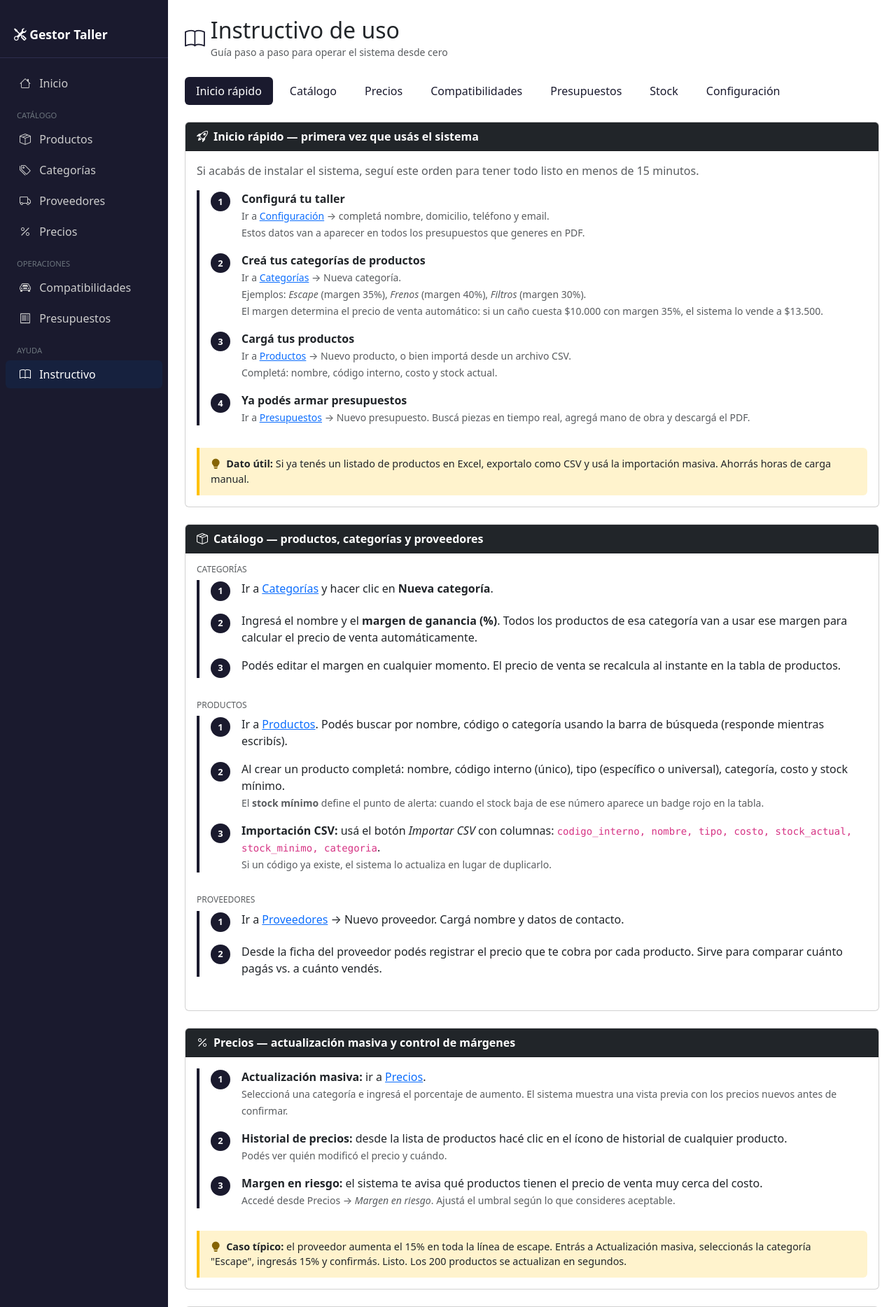
After one commit to EHumano/gestorStock, a Django app: page /instructivo/ in a window 1280 px wide. The commit adds this page. Shown: the top 1868 px of the page at 70% size. Run offline with Django 5.2, Linux system fonts and the light colour scheme; the visitor is signed in with stand-in values (Sample User, id 1).

Commit message:
Agrega instructivo de uso con navegación en sidebar
Nueva vista /instructivo/ con guía paso a paso de todas las
funcionalidades: inicio rápido, catálogo, precios, compatibilidades,
presupuestos, stock y configuración. Link en el sidebar bajo sección Ayuda.

Co-Authored-By: Claude Sonnet 4.6 <noreply@anthropic.com>

```diff
--- a/core/views.py
+++ b/core/views.py
@@ -24,6 +24,11 @@ class TallerConfigForm(forms.ModelForm):
 
 
 @login_required
+def instructivo(request):
+    return render(request, 'core/instructivo.html')
+
+
+@login_required
 def taller_config(request):
     config = TallerConfig.get()
     form = TallerConfigForm(request.POST or None, instance=config)
--- a/gestor/urls.py
+++ b/gestor/urls.py
@@ -9,6 +9,7 @@ urlpatterns = [
     path('logout/', auth_views.LogoutView.as_view(), name='logout'),
     path('', core_views.inicio, name='inicio'),
     path('configuracion/', core_views.taller_config, name='configuracion'),
+    path('instructivo/', core_views.instructivo, name='instructivo'),
     path('catalogo/', include('catalogo.urls')),
     path('compatibilidades/', include('compatibilidades.urls')),
     path('cotizacion/', include('cotizacion.urls')),
--- a/templates/base.html
+++ b/templates/base.html
@@ -87,6 +87,14 @@
             <i class="bi bi-receipt"></i> Presupuestos
           </a>
         </li>
+        <li class="nav-item mt-2">
+          <small class="text-secondary px-3 text-uppercase" style="font-size:.7rem">Ayuda</small>
+        </li>
+        <li class="nav-item">
+          <a class="nav-link {% block nav_instructivo %}{% endblock %}" href="/instructivo/">
+            <i class="bi bi-book"></i> Instructivo
+          </a>
+        </li>
       </ul>
       <div class="mt-auto px-3 pt-3 border-top border-secondary">
         <a href="/configuracion/" class="nav-link {% block nav_config %}{% endblock %} mb-2 px-0">
--- /dev/null
+++ b/templates/core/instructivo.html
@@ -0,0 +1,383 @@
+{% extends "base.html" %}
+{% block title %}Instructivo — Gestor Taller{% endblock %}
+{% block nav_instructivo %}active{% endblock %}
+
+{% block extra_head %}
+<style>
+  .instructivo-section {
+    border-left: 4px solid #1a1a2e;
+    padding-left: 1rem;
+    margin-bottom: 2rem;
+  }
+  .step {
+    display: flex;
+    gap: 1rem;
+    margin-bottom: 1rem;
+    align-items: flex-start;
+  }
+  .step-num {
+    background: #1a1a2e;
+    color: #fff;
+    border-radius: 50%;
+    width: 28px;
+    height: 28px;
+    display: flex;
+    align-items: center;
+    justify-content: center;
+    font-size: .8rem;
+    font-weight: bold;
+    flex-shrink: 0;
+    margin-top: 2px;
+  }
+  .tip-box {
+    background: #fff3cd;
+    border-left: 4px solid #ffc107;
+    padding: .75rem 1rem;
+    border-radius: 0 .375rem .375rem 0;
+    font-size: .9rem;
+    margin-top: .75rem;
+  }
+  .tip-box i { color: #856404; }
+  .section-icon {
+    font-size: 1.4rem;
+    color: #1a1a2e;
+    margin-right: .5rem;
+  }
+  .badge-estado {
+    font-size: .75rem;
+    padding: 3px 10px;
+    border-radius: 12px;
+    font-weight: 600;
+  }
+  .nav-pills .nav-link { color: #1a1a2e; }
+  .nav-pills .nav-link.active { background-color: #1a1a2e; }
+</style>
+{% endblock %}
+
+{% block content %}
+<div class="d-flex align-items-center mb-4">
+  <i class="bi bi-book section-icon" style="font-size:1.8rem"></i>
+  <div>
+    <h2 class="mb-0">Instructivo de uso</h2>
+    <small class="text-muted">Guía paso a paso para operar el sistema desde cero</small>
+  </div>
+</div>
+
+<!-- Índice de navegación -->
+<ul class="nav nav-pills flex-wrap gap-2 mb-4" id="instructivo-tabs">
+  <li class="nav-item"><a class="nav-link active" href="#inicio-rapido">Inicio rápido</a></li>
+  <li class="nav-item"><a class="nav-link" href="#catalogo">Catálogo</a></li>
+  <li class="nav-item"><a class="nav-link" href="#precios">Precios</a></li>
+  <li class="nav-item"><a class="nav-link" href="#compatibilidades">Compatibilidades</a></li>
+  <li class="nav-item"><a class="nav-link" href="#presupuestos">Presupuestos</a></li>
+  <li class="nav-item"><a class="nav-link" href="#stock">Stock</a></li>
+  <li class="nav-item"><a class="nav-link" href="#configuracion-sec">Configuración</a></li>
+</ul>
+
+<div class="row g-4">
+  <div class="col-12">
+
+    <!-- INICIO RÁPIDO -->
+    <div id="inicio-rapido" class="card mb-4">
+      <div class="card-header bg-dark text-white d-flex align-items-center gap-2">
+        <i class="bi bi-rocket-takeoff"></i>
+        <strong>Inicio rápido — primera vez que usás el sistema</strong>
+      </div>
+      <div class="card-body">
+        <p class="text-muted mb-3">Si acabás de instalar el sistema, seguí este orden para tener todo listo en menos de 15 minutos.</p>
+        <div class="instructivo-section">
+          <div class="step">
+            <div class="step-num">1</div>
+            <div>
+              <strong>Configurá tu taller</strong><br>
+              <span class="text-muted small">Ir a <a href="/configuracion/">Configuración</a> → completá nombre, domicilio, teléfono y email.<br>
+              Estos datos van a aparecer en todos los presupuestos que generes en PDF.</span>
+            </div>
+          </div>
+          <div class="step">
+            <div class="step-num">2</div>
+            <div>
+              <strong>Creá tus categorías de productos</strong><br>
+              <span class="text-muted small">Ir a <a href="/catalogo/categorias/">Categorías</a> → Nueva categoría.<br>
+              Ejemplos: <em>Escape</em> (margen 35%), <em>Frenos</em> (margen 40%), <em>Filtros</em> (margen 30%).<br>
+              El margen determina el precio de venta automático: si un caño cuesta $10.000 con margen 35%, el sistema lo vende a $13.500.</span>
+            </div>
+          </div>
+          <div class="step">
+            <div class="step-num">3</div>
+            <div>
+              <strong>Cargá tus productos</strong><br>
+              <span class="text-muted small">Ir a <a href="/catalogo/productos/">Productos</a> → Nuevo producto, o bien importá desde un archivo CSV.<br>
+              Completá: nombre, código interno, costo y stock actual.</span>
+            </div>
+          </div>
+          <div class="step">
+            <div class="step-num">4</div>
+            <div>
+              <strong>Ya podés armar presupuestos</strong><br>
+              <span class="text-muted small">Ir a <a href="/cotizacion/">Presupuestos</a> → Nuevo presupuesto. Buscá piezas en tiempo real, agregá mano de obra y descargá el PDF.</span>
+            </div>
+          </div>
+        </div>
+        <div class="tip-box">
+          <i class="bi bi-lightbulb-fill me-1"></i>
+          <strong>Dato útil:</strong> Si ya tenés un listado de productos en Excel, exportalo como CSV y usá la importación masiva. Ahorrás horas de carga manual.
+        </div>
+      </div>
+    </div>
+
+    <!-- CATÁLOGO -->
+    <div id="catalogo" class="card mb-4">
+      <div class="card-header bg-dark text-white d-flex align-items-center gap-2">
+        <i class="bi bi-box-seam"></i>
+        <strong>Catálogo — productos, categorías y proveedores</strong>
+      </div>
+      <div class="card-body">
+
+        <h6 class="text-uppercase text-muted mb-2" style="font-size:.75rem">Categorías</h6>
+        <div class="instructivo-section">
+          <div class="step">
+            <div class="step-num">1</div>
+            <div>Ir a <a href="/catalogo/categorias/">Categorías</a> y hacer clic en <strong>Nueva categoría</strong>.</div>
+          </div>
+          <div class="step">
+            <div class="step-num">2</div>
+            <div>Ingresá el nombre y el <strong>margen de ganancia (%)</strong>. Todos los productos de esa categoría van a usar ese margen para calcular el precio de venta automáticamente.</div>
+          </div>
+          <div class="step">
+            <div class="step-num">3</div>
+            <div>Podés editar el margen en cualquier momento. El precio de venta se recalcula al instante en la tabla de productos.</div>
+          </div>
+        </div>
+
+        <h6 class="text-uppercase text-muted mb-2 mt-3" style="font-size:.75rem">Productos</h6>
+        <div class="instructivo-section">
+          <div class="step">
+            <div class="step-num">1</div>
+            <div>Ir a <a href="/catalogo/productos/">Productos</a>. Podés buscar por nombre, código o categoría usando la barra de búsqueda (responde mientras escribís).</div>
+          </div>
+          <div class="step">
+            <div class="step-num">2</div>
+            <div>Al crear un producto completá: nombre, código interno (único), tipo (específico o universal), categoría, costo y stock mínimo.<br>
+            <span class="text-muted small">El <strong>stock mínimo</strong> define el punto de alerta: cuando el stock baja de ese número aparece un badge rojo en la tabla.</span></div>
+          </div>
+          <div class="step">
+            <div class="step-num">3</div>
+            <div><strong>Importación CSV:</strong> usá el botón <em>Importar CSV</em> con columnas: <code>codigo_interno, nombre, tipo, costo, stock_actual, stock_minimo, categoria</code>.<br>
+            <span class="text-muted small">Si un código ya existe, el sistema lo actualiza en lugar de duplicarlo.</span></div>
+          </div>
+        </div>
+
+        <h6 class="text-uppercase text-muted mb-2 mt-3" style="font-size:.75rem">Proveedores</h6>
+        <div class="instructivo-section">
+          <div class="step">
+            <div class="step-num">1</div>
+            <div>Ir a <a href="/catalogo/proveedores/">Proveedores</a> → Nuevo proveedor. Cargá nombre y datos de contacto.</div>
+          </div>
+          <div class="step">
+            <div class="step-num">2</div>
+            <div>Desde la ficha del proveedor podés registrar el precio que te cobra por cada producto. Sirve para comparar cuánto pagás vs. a cuánto vendés.</div>
+          </div>
+        </div>
+      </div>
+    </div>
+
+    <!-- PRECIOS -->
+    <div id="precios" class="card mb-4">
+      <div class="card-header bg-dark text-white d-flex align-items-center gap-2">
+        <i class="bi bi-percent"></i>
+        <strong>Precios — actualización masiva y control de márgenes</strong>
+      </div>
+      <div class="card-body">
+        <div class="instructivo-section">
+          <div class="step">
+            <div class="step-num">1</div>
+            <div>
+              <strong>Actualización masiva:</strong> ir a <a href="/catalogo/precios/actualizacion-masiva/">Precios</a>.<br>
+              <span class="text-muted small">Seleccioná una categoría e ingresá el porcentaje de aumento. El sistema muestra una vista previa con los precios nuevos antes de confirmar.</span>
+            </div>
+          </div>
+          <div class="step">
+            <div class="step-num">2</div>
+            <div>
+              <strong>Historial de precios:</strong> desde la lista de productos hacé clic en el ícono de historial de cualquier producto.<br>
+              <span class="text-muted small">Podés ver quién modificó el precio y cuándo.</span>
+            </div>
+          </div>
+          <div class="step">
+            <div class="step-num">3</div>
+            <div>
+              <strong>Margen en riesgo:</strong> el sistema te avisa qué productos tienen el precio de venta muy cerca del costo.<br>
+              <span class="text-muted small">Accedé desde Precios → <em>Margen en riesgo</em>. Ajustá el umbral según lo que consideres aceptable.</span>
+            </div>
+          </div>
+        </div>
+        <div class="tip-box">
+          <i class="bi bi-lightbulb-fill me-1"></i>
+          <strong>Caso típico:</strong> el proveedor aumenta el 15% en toda la línea de escape. Entrás a Actualización masiva, seleccionás la categoría "Escape", ingresás 15% y confirmás. Listo. Los 200 productos se actualizan en segundos.
+        </div>
+      </div>
+    </div>
+
+    <!-- COMPATIBILIDADES -->
+    <div id="compatibilidades" class="card mb-4">
+      <div class="card-header bg-dark text-white d-flex align-items-center gap-2">
+        <i class="bi bi-car-front"></i>
+        <strong>Compatibilidades — qué piezas van con qué auto</strong>
+      </div>
+      <div class="card-body">
+        <div class="instructivo-section">
+          <div class="step">
+            <div class="step-num">1</div>
+            <div>
+              <strong>Crear un vehículo:</strong> ir a <a href="/compatibilidades/vehiculos/">Compatibilidades → Vehículos</a> → Nuevo vehículo.<br>
+              <span class="text-muted small">Ingresá marca, modelo y año. Ejemplo: Ford / Ka / 2015.</span>
+            </div>
+          </div>
+          <div class="step">
+            <div class="step-num">2</div>
+            <div>
+              <strong>Vincular un producto:</strong> desde la lista de vehículos hacé clic en el vehículo → Agregar compatibilidad → seleccioná el producto y opcionalmente una nota (ej. "solo versión con motor 1.0").</div>
+          </div>
+          <div class="step">
+            <div class="step-num">3</div>
+            <div>
+              <strong>Buscar compatibilidades:</strong> ir a <a href="/compatibilidades/">Compatibilidades</a>.<br>
+              <span class="text-muted small">Escribí marca, modelo o año y el sistema filtra en tiempo real todos los productos compatibles. Un empleado puede responder al cliente sin preguntarle al dueño.</span>
+            </div>
+          </div>
+        </div>
+        <div class="tip-box">
+          <i class="bi bi-lightbulb-fill me-1"></i>
+          <strong>Tip:</strong> Cargá las compatibilidades a medida que hacés trabajos reales. En poco tiempo tenés una base de datos propia de tu taller.
+        </div>
+      </div>
+    </div>
+
+    <!-- PRESUPUESTOS -->
+    <div id="presupuestos" class="card mb-4">
+      <div class="card-header bg-dark text-white d-flex align-items-center gap-2">
+        <i class="bi bi-receipt"></i>
+        <strong>Presupuestos — flujo completo de cotización</strong>
+      </div>
+      <div class="card-body">
+        <div class="instructivo-section">
+          <div class="step">
+            <div class="step-num">1</div>
+            <div>
+              Ir a <a href="/cotizacion/">Presupuestos</a> → <strong>Nuevo presupuesto</strong>.<br>
+              <span class="text-muted small">Ingresá el nombre del cliente y guardá. El presupuesto empieza en estado <span class="badge bg-secondary badge-estado">Borrador</span>.</span>
+            </div>
+          </div>
+          <div class="step">
+            <div class="step-num">2</div>
+            <div>
+              <strong>Buscar y agregar piezas:</strong> escribí el nombre o código en el buscador. Los resultados aparecen mientras escribís.<br>
+              <span class="text-muted small">Ajustá la cantidad y hacé clic en <em>+</em>. El total se actualiza al instante sin recargar la página.</span>
+            </div>
+          </div>
+          <div class="step">
+            <div class="step-num">3</div>
+            <div>
+              <strong>Mano de obra:</strong> ingresá el importe en el campo correspondiente. Se suma al total automáticamente.
+            </div>
+          </div>
+          <div class="step">
+            <div class="step-num">4</div>
+            <div>
+              <strong>Descargar PDF:</strong> hacé clic en <em>Descargar PDF</em> para generar el presupuesto con membrete del taller listo para imprimir o enviar por WhatsApp.
+            </div>
+          </div>
+          <div class="step">
+            <div class="step-num">5</div>
+            <div>
+              <strong>Confirmar trabajo:</strong> cuando el cliente acepta, cambiá el estado a <span class="badge badge-estado" style="background:#d1e7dd;color:#0a5e3c">Aceptado</span>.<br>
+              <span class="text-muted small">El sistema descuenta automáticamente el stock de cada pieza usada. Si no hay stock suficiente, te avisa antes de confirmar.</span>
+            </div>
+          </div>
+          <div class="step">
+            <div class="step-num">6</div>
+            <div>
+              Si el cliente no acepta, cambiá el estado a <span class="badge badge-estado" style="background:#f8d7da;color:#842029">Rechazado</span>. El stock no se descuenta.
+            </div>
+          </div>
+        </div>
+        <div class="tip-box">
+          <i class="bi bi-lightbulb-fill me-1"></i>
+          <strong>Importante:</strong> el precio que queda en el presupuesto es el del momento en que agregaste la pieza. Si después actualizás el costo, el presupuesto existente no cambia.
+        </div>
+      </div>
+    </div>
+
+    <!-- STOCK -->
+    <div id="stock" class="card mb-4">
+      <div class="card-header bg-dark text-white d-flex align-items-center gap-2">
+        <i class="bi bi-archive"></i>
+        <strong>Control de stock</strong>
+      </div>
+      <div class="card-body">
+        <div class="instructivo-section">
+          <div class="step">
+            <div class="step-num">1</div>
+            <div>
+              <strong>Alerta de stock bajo:</strong> en la lista de productos, los artículos con stock igual o menor al mínimo aparecen con un badge <span class="badge bg-danger" style="font-size:.7rem">Stock bajo</span>.<br>
+              <span class="text-muted small">Para cambiar el punto de alerta, editá el campo <em>Stock mínimo</em> del producto.</span>
+            </div>
+          </div>
+          <div class="step">
+            <div class="step-num">2</div>
+            <div>
+              <strong>El stock se descuenta solo</strong> cuando confirmás un presupuesto como Aceptado. No hace falta hacer nada más.
+            </div>
+          </div>
+          <div class="step">
+            <div class="step-num">3</div>
+            <div>
+              <strong>Reposición:</strong> cuando recibís mercadería, editá el producto y sumá las unidades al campo <em>Stock actual</em>.
+            </div>
+          </div>
+        </div>
+      </div>
+    </div>
+
+    <!-- CONFIGURACIÓN -->
+    <div id="configuracion-sec" class="card mb-4">
+      <div class="card-header bg-dark text-white d-flex align-items-center gap-2">
+        <i class="bi bi-gear"></i>
+        <strong>Configuración del taller</strong>
+      </div>
+      <div class="card-body">
+        <div class="instructivo-section">
+          <div class="step">
+            <div class="step-num">1</div>
+            <div>
+              Ir a <a href="/configuracion/">Configuración</a> y completá los datos del taller: nombre, domicilio, teléfono y email.<br>
+              <span class="text-muted small">Estos datos aparecen en el encabezado de todos los PDFs de presupuesto.</span>
+            </div>
+          </div>
+          <div class="step">
+            <div class="step-num">2</div>
+            <div>
+              Solo hay una configuración por instalación. Si cambiás los datos, los PDF generados desde ese momento usarán los nuevos datos.
+            </div>
+          </div>
+        </div>
+      </div>
+    </div>
+
+  </div>
+</div>
+
+<!-- Smooth scroll para los links del índice -->
+<script>
+  document.querySelectorAll('#instructivo-tabs a').forEach(link => {
+    link.addEventListener('click', function(e) {
+      e.preventDefault();
+      document.querySelectorAll('#instructivo-tabs a').forEach(l => l.classList.remove('active'));
+      this.classList.add('active');
+      const target = document.querySelector(this.getAttribute('href'));
+      if (target) target.scrollIntoView({ behavior: 'smooth', block: 'start' });
+    });
+  });
+</script>
+{% endblock %}
```
